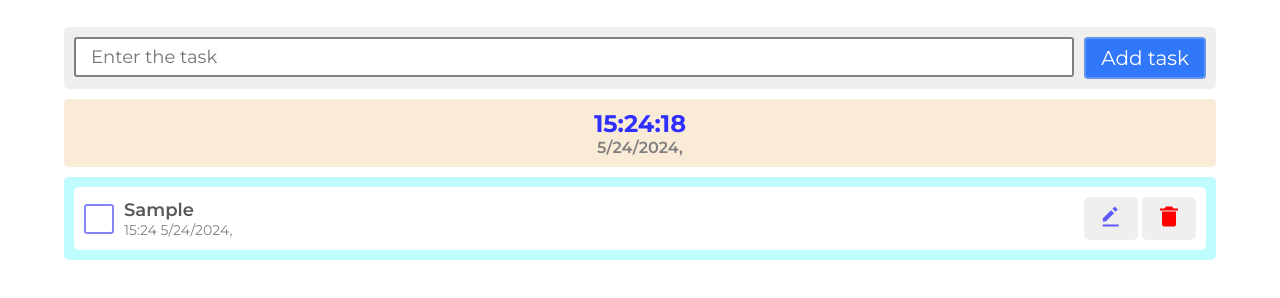
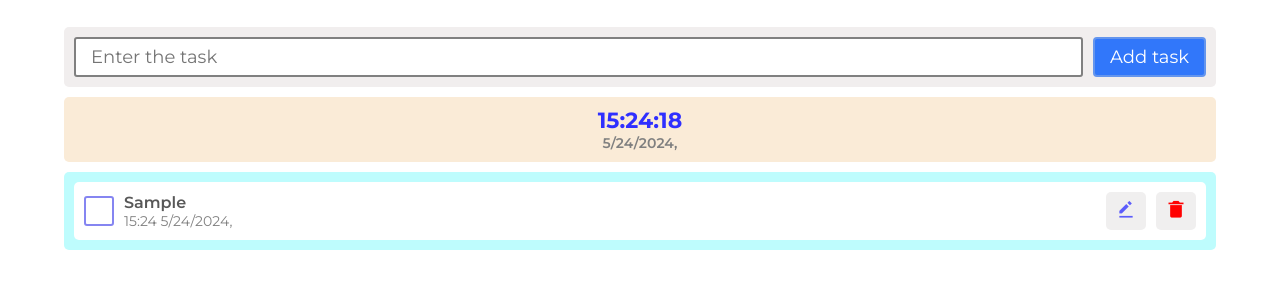
Before and after one commit to Aydos2001/Todo-App, a plain HTML site: page index.html in a window 1280 px wide. Both pictures are taken after typing "Sample" into the empty fields and a click on the button "Add task". Shown: the part 90-388 px from the top of the page. Drawn offline with nearby package versions, Linux system fonts and the light colour scheme.

Commit message:
update btns

```diff
--- a/index.html
+++ b/index.html
@@ -42,7 +42,7 @@
 
     <div class="modal hidden" id="modal">
         <div class="modal-header">
-            <span>Updated todo</span>
+            <span>Update task</span>
             <i id="close-btn" class='bx bx-x'></i>
         </div>
         <div class="modal-content">
--- a/style/main.css
+++ b/style/main.css
@@ -25,10 +25,11 @@ img {
     max-width: 1200px;
 }
 
+
 .btn {
     background-color: transparent;
     padding: 7px 15px;
-    font-size: 20px;
+    font-size: 18px;
     text-wrap: nowrap;
     cursor: pointer;
 }
@@ -49,7 +50,8 @@ img {
     border: none;
     background-color: rgb(240, 239, 239);
     color: rgb(92, 92, 251);
-    font-size: 24px;
+    font-size: 20px;
+    padding: 7px 10px;
 }
 
 .btn-delete {
@@ -57,7 +59,8 @@ img {
     border: none;
     background-color: rgb(240, 239, 239);
     color: rgb(255, 1, 1);
-    font-size: 24px;
+    font-size: 20px;
+    padding: 7px 10px;
 }
 
 header {
@@ -86,13 +89,13 @@ header .header-content {
 }
 
 .time-section .time {
-    font-size: 24px;
+    font-size: 22px;
     font-weight: 700;
     color: rgb(47, 47, 255);
 }
 
 .time-section .date {
-    font-size: 16px;
+    font-size: 14px;
     color: gray;
     font-weight: 600;
 }
@@ -174,13 +177,20 @@ ul li .task-text .checkbox.active + div h2 {
 
 ul li .task-text h2 {
     color: rgb(88, 88, 88);
-    font-size: 18px;
+    font-size: 16px;
     font-weight: 600;
 }
 
 ul li .task-text p {
     font-size: 14px;
     color: gray;
+}
+
+ul li .task-btns {
+    display: flex;
+    justify-content: center;
+    align-items: center;
+    gap: 10px;
 }
 
 
```
